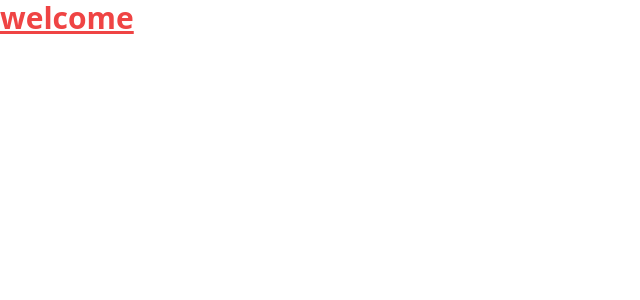
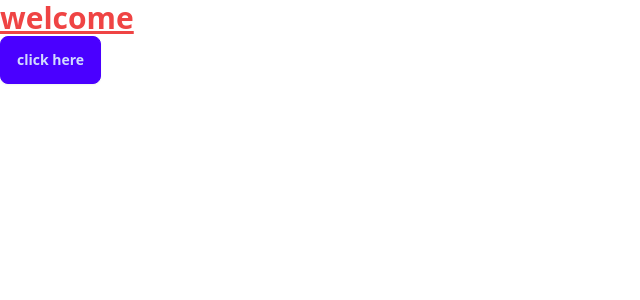
Before and after one commit to Megagig/Mobile-Chat, a React (Vite) app in the folder frontend/: page / in a window 1280 px wide. Shown: the top 300 px of the page, without its empty margins (0-640 px from the left). Built offline with nearby package versions, Linux system fonts and the light colour scheme.

Commit message:
Install Daisy UI

```diff
--- a/frontend/package.json
+++ b/frontend/package.json
@@ -19,6 +19,7 @@
     "@types/react-dom": "^19.0.3",
     "@vitejs/plugin-react": "^4.3.4",
     "autoprefixer": "^10.4.20",
+    "daisyui": "^4.12.23",
     "eslint": "^9.19.0",
     "eslint-plugin-react-hooks": "^5.0.0",
     "eslint-plugin-react-refresh": "^0.4.18",
--- a/frontend/src/App.tsx
+++ b/frontend/src/App.tsx
@@ -2,6 +2,7 @@
   return (
     <>
       <h1 className="text-3xl font-bold underline text-red-500"> welcome</h1>
+      <button className="btn btn-primary">click here</button>
     </>
   );
 }
--- a/frontend/tailwind.config.js
+++ b/frontend/tailwind.config.js
@@ -1,8 +1,10 @@
+import daisyui from 'daisyui';
+
 /** @type {import('tailwindcss').Config} */
 export default {
   content: ['./index.html', './src/**/*.{js,ts,jsx,tsx}'],
   theme: {
     extend: {},
   },
-  plugins: [],
+  plugins: [daisyui],
 };
```
Also changed, not shown: 1 other file (tests, documents, lock files or other folders).
